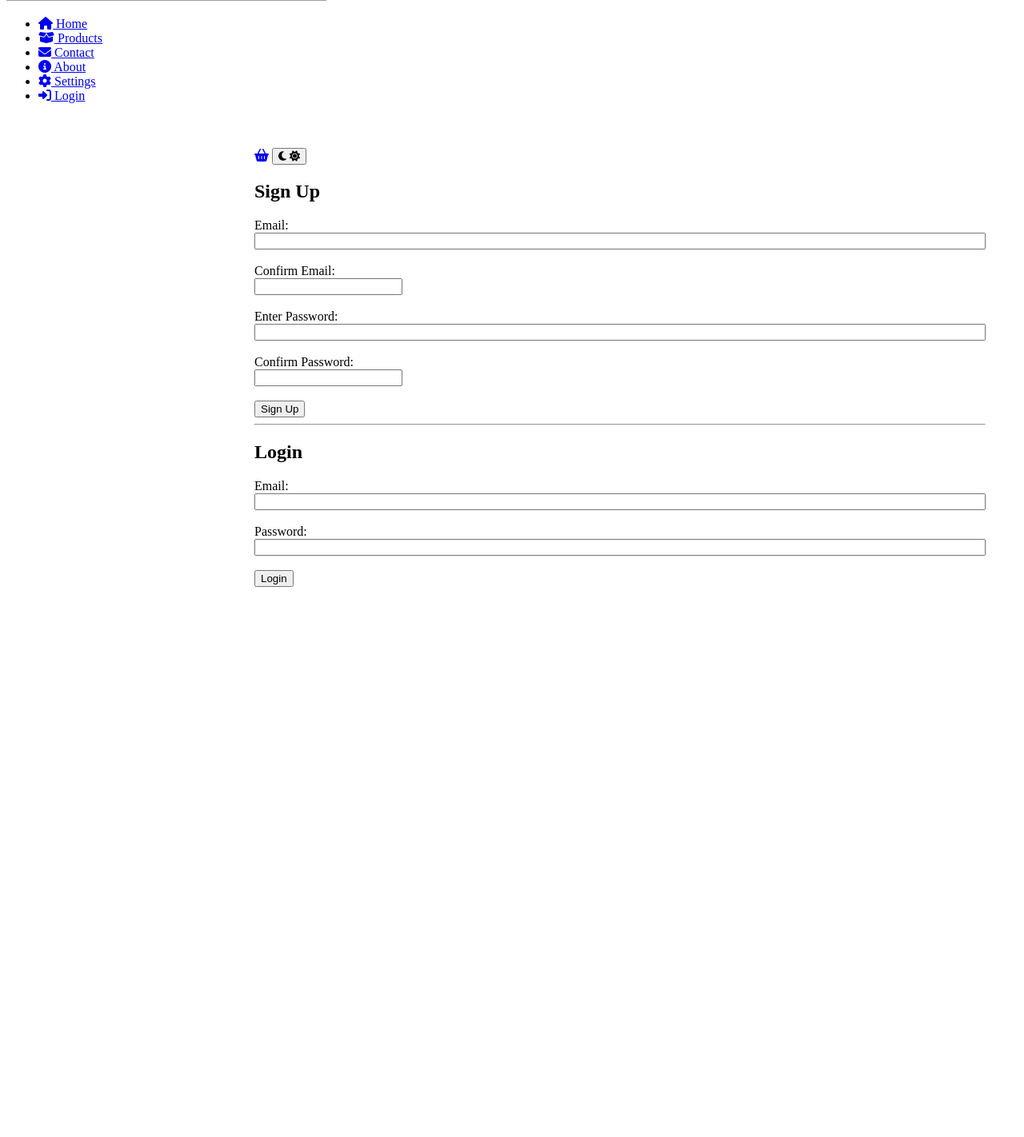
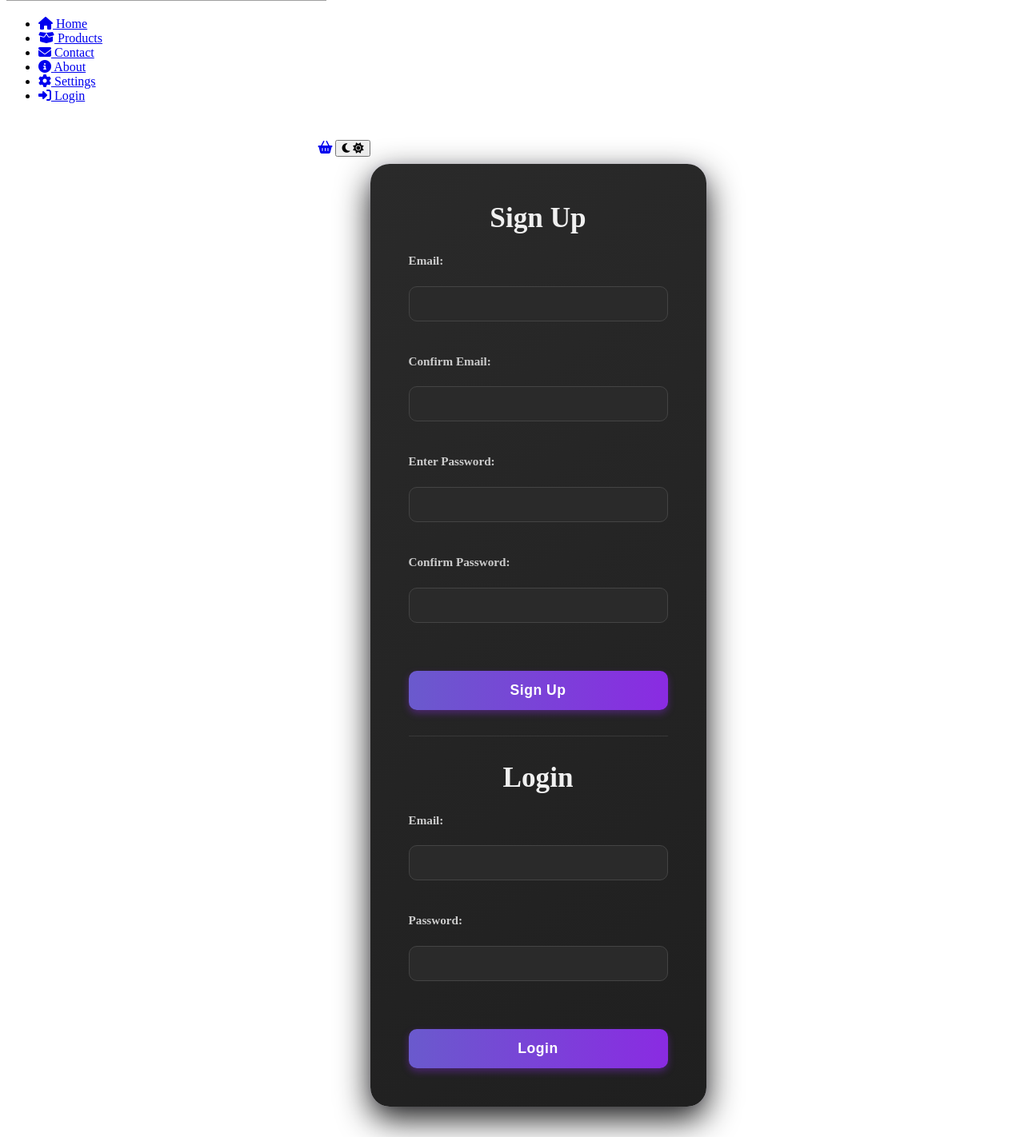
Before and after one commit to tamamoe/techforgeprojects, a PHP site: page /signup.html in a window 1280 px wide. Shown: the part 307-1729 px from the top of the page at 80% size. Before the commit the page ends 1041 px from the top, so only its background shows below. Run offline with PHP 8.4, Linux system fonts and the light colour scheme; grey boxes are pictures that could not be loaded.

Commit message:
Changed the css for the signup page so it matches with the other pages

```diff
--- a/Signup.css
+++ b/Signup.css
@@ -1,16 +1,120 @@
-.main-content {
-    margin-left: 270px; /* DONT CHANGE YET */
-    padding: 40px;
+/* CSS ONLY FOR LOGIN PAGE DO NOT CHANGE */
+
+:root {
+    --card-bg-start: #ffffff;
+    --card-bg-end: #f7f7ff;
+    --text-color: #434343;
+    --label-color: #4a4a4a;
+    --border-color: #d1d5db;
+    --separator-color: #e0e0e0;
+    --shadow-color: rgba(0, 0, 0, 0.3);
 }
 
-.form-wrapper {
-    max-width: 800px;
-    margin-left: auto;
-    margin-right: auto;
-    padding: 20px;
+body.dark-mode {
+    --card-bg-start: #2a2a2a;
+    --card-bg-end: #1f1f1f;
+    --text-color: #f0f0f0;
+    --label-color: #cccccc;
+    --border-color: #444444;
+    --separator-color: #383838;
+    --shadow-color: rgba(0, 0, 0, 0.9);
 }
 
-#signupEmail, #loginEmail, #signupPassword, #loginPassword {
+
+.main-content {
+    display: flex;
+    justify-content: center;
+    align-items: flex-start;
+    min-height: 80vh;
+    padding: 30px;
+}
+
+
+.auth-wrapper-card {
+    background: linear-gradient(145deg, var(--card-bg-start), var(--card-bg-end));
+    color: var(--text-color);
+    padding: 3rem;
+    border-radius: 24px;
+    box-shadow: 0 15px 40px var(--shadow-color),
+                0 0 10px rgba(106, 90, 205, 0.1);
     width: 100%;
+    max-width: 420px;
     box-sizing: border-box;
+    transition: all 0.5s ease-in-out;
+    margin-top: 30px;
 }
+
+.auth-wrapper-card:hover {
+    transform: translateY(-2px);
+}
+
+
+.auth-wrapper-card h2 {
+    color: var(--text-color);
+    margin-top: 0;
+    margin-bottom: 1.5rem;
+    font-size: 2.2rem;
+    font-weight: 800;
+    text-align: center;
+}
+
+.auth-wrapper-card label {
+    display: block;
+    margin-top: 0.8rem;
+    margin-bottom: 0.3rem;
+    font-weight: 600;
+    color: var(--label-color);
+    font-size: 0.95rem;
+}
+
+.auth-wrapper-card input[type="email"],
+.auth-wrapper-card input[type="password"] {
+    width: 100%;
+    padding: 12px;
+    background-color: var(--card-bg-start);
+    color: var(--text-color);
+    border: 1px solid var(--border-color);
+    border-radius: 10px;
+    box-sizing: border-box;
+    font-size: 1rem;
+    transition: all 0.3s;
+    margin-bottom: 10px;
+}
+
+.auth-wrapper-card input[type="email"]:focus,
+.auth-wrapper-card input[type="password"]:focus {
+    border-color: #6a5acd;
+    outline: none;
+    box-shadow: 0 0 0 4px rgba(106, 90, 205, 0.25);
+}
+
+
+.auth-wrapper-card hr {
+    border: 0;
+    height: 1px;
+    background-color: var(--separator-color);
+    margin: 2rem 0;
+}
+
+
+.auth-wrapper-card .submit-btn {
+    background: linear-gradient(to right, #6a5acd, #8a2be2);
+    color: white;
+    padding: 14px 20px;
+    border: none;
+    border-radius: 10px;
+    cursor: pointer;
+    font-size: 1.1rem;
+    font-weight: 700;
+    letter-spacing: 0.5px;
+    transition: all 0.3s ease;
+    width: 100%;
+    margin-top: 2rem;
+    box-shadow: 0 4px 10px rgba(138, 43, 226, 0.4);
+}
+
+.auth-wrapper-card .submit-btn:hover {
+    background: linear-gradient(to right, #5d4aaf, #7a2bd1);
+    box-shadow: 0 6px 15px rgba(138, 43, 226, 0.6);
+    transform: translateY(-2px);
+}
```
